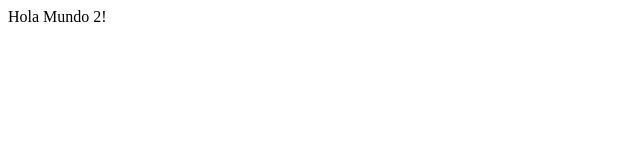
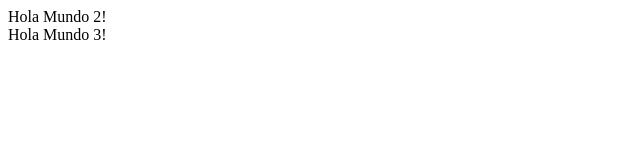
Before and after one commit to D-M-Gonzalez/AfterGit, a plain HTML site: page index.html in a window 1280 px wide. Shown: the full height of the page, 0-640 px from the left. Drawn offline with Linux system fonts and the light colour scheme.

Commit message:
hola mundo 3

```diff
--- a/index.html
+++ b/index.html
@@ -8,6 +8,7 @@
 </head>
 <body>
     <div>Hola Mundo 2!</div>
+    <div>Hola Mundo 3!</div>
     <script src="./index.js"></script>
 </body>
 </html>
```
